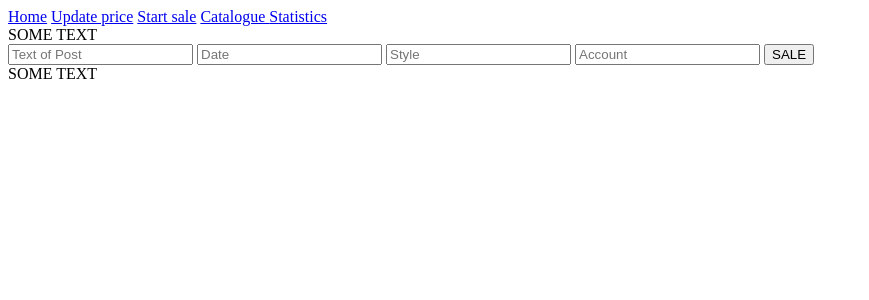
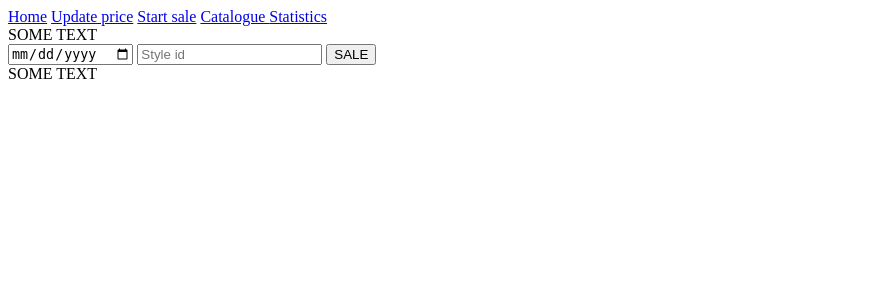
Before and after one commit to YulitaGap/message_store, a Flask app: page /start_sale in a window 1280 px wide. Shown: the top 300 px of the page, without its empty margins (0-869 px from the left). Run offline with Flask 2, Linux system fonts and the light colour scheme; some libraries are stand-ins or nearby versions.

Commit message:
minor fix

```diff
--- a/templates/author_side/start_sale.html
+++ b/templates/author_side/start_sale.html
@@ -20,21 +20,14 @@
     </div>
     <div class="box">
         <form id="form_box">
-            <label for="text"><input autocomplete="off" class="prompt"
-                                         id="text" name="text"
-                                         placeholder="Text of Post"
-                                         type="text"/></label>
+
             <label for="date"><input autocomplete="off" class="prompt"
                                          id="date" name="date"
                                          placeholder="Date"
-                                         type="text"/></label>
+                                         type="date"/></label>
             <label for="style"><input autocomplete="off" class="prompt"
                                          id="style" name="style"
-                                         placeholder="Style"
-                                         type="text"/></label>
-            <label for="account"><input autocomplete="off" class="prompt"
-                                         id="account" name="account"
-                                         placeholder="Account"
+                                         placeholder="Style id"
                                          type="text"/></label>
             <button class="button" id="sale">SALE</button>
         </form>
```
